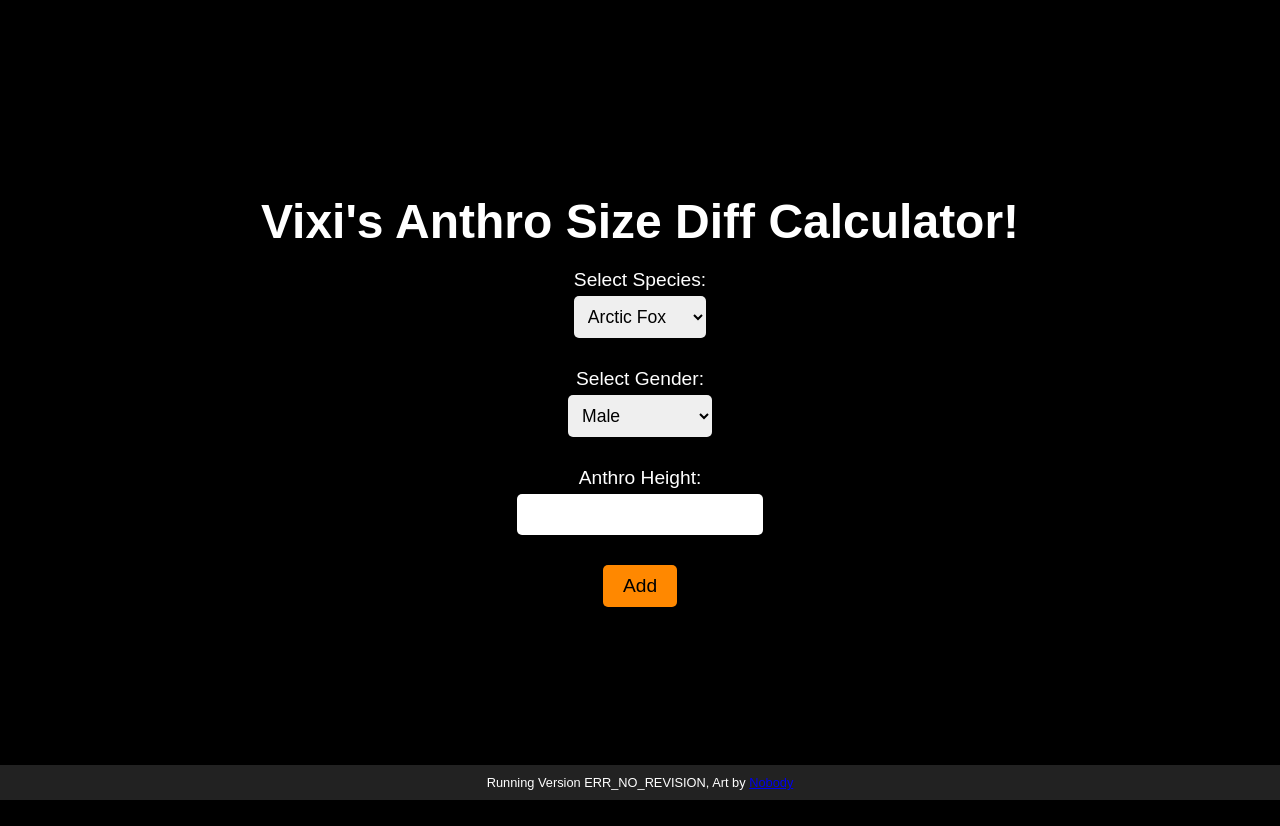
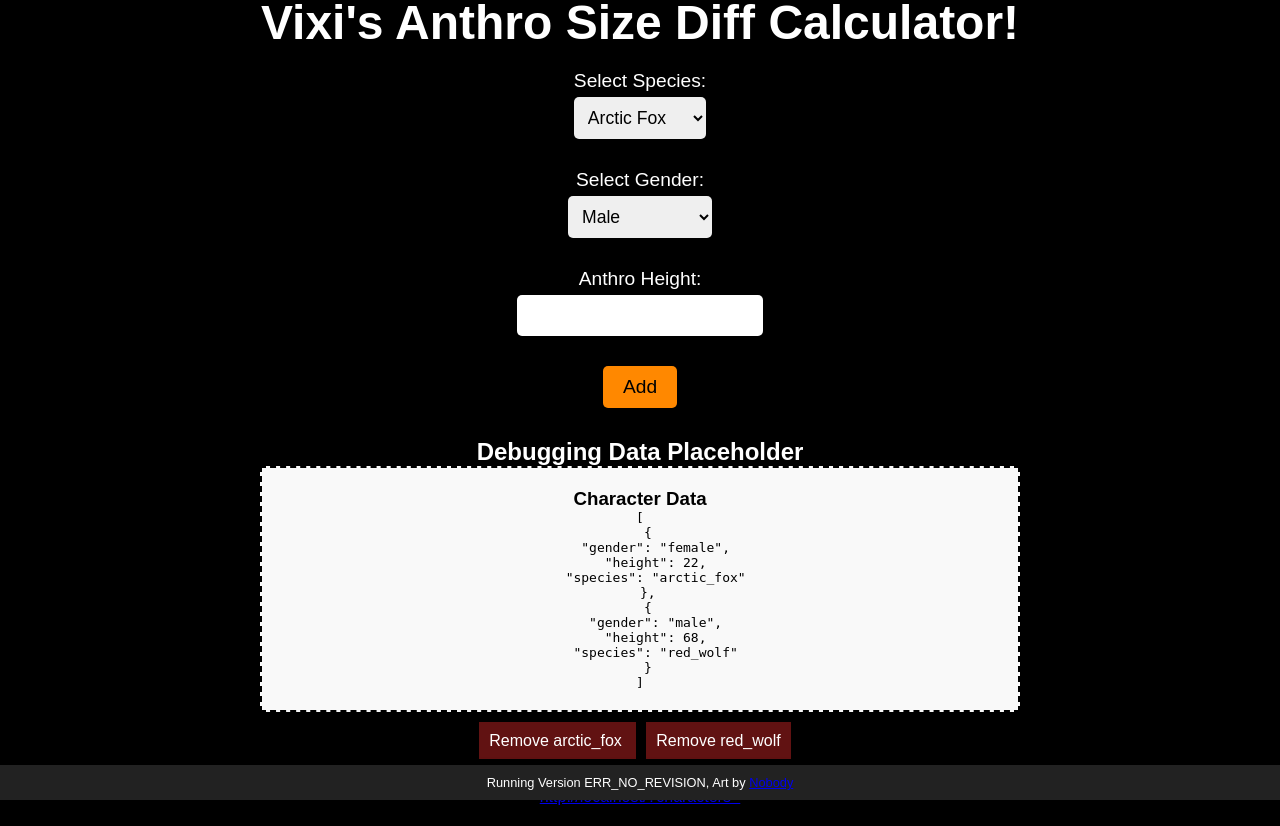
Before and after one commit to snowsune/size-diff, a Flask app: page /?characters= in a window 1280 px wide. Before the commit the page ends 800 px from the top, so only its background shows below. Run offline with Flask 3, Linux system fonts and the light colour scheme.

Commit message:
remove buttons

```diff
--- a/app/__init__.py
+++ b/app/__init__.py
@@ -13,6 +13,7 @@
     extract_characters,
     filter_valid_characters,
     generate_characters_query_string,
+    remove_character_from_query,
 )
 
 app = Flask(__name__)
@@ -65,6 +66,13 @@
     characters = request.args.get("characters", "")
     characters_list = extract_characters(characters)
 
+    # Insert the default values here!
+    if len(characters_list) == 0:
+        characters_list = [
+            {"species": "arctic_fox", "gender": "female", "height": 22},
+            {"species": "red_wolf", "gender": "male", "height": 68},
+        ]
+
     logging.debug(characters_list)
 
     if request.method == "POST":
@@ -94,6 +102,19 @@
     )
 
 
+@app.route("/remove/<int:index>", methods=["GET"])
+def remove_character(index):
+    # Extract characters from query string
+    characters = request.args.get("characters", "")
+    characters_list = extract_characters(characters)
+
+    # Remove the character at the specified index
+    updated_query = remove_character_from_query(characters_list, index)
+
+    # Redirect to the updated URL with the character removed
+    return redirect(f"/?characters={updated_query}")
+
+
 # For WSGI
 def create_app():
     return app
--- a/app/templates/index.html
+++ b/app/templates/index.html
@@ -56,7 +56,17 @@
                 style="border: 2px dashed #000000; padding: 20px; text-align: center; background-color: #f9f9f9; color: #000000;">
                 <h3>Character Data</h3>
                 <pre>{{ characters_list | tojson(indent=2) }}</pre>
-                <!-- Display the character list as JSON-like format -->
+            </div>
+
+            <!-- Remove Buttons -->
+            <div class="remove-buttons" style="margin-top: 20px; margin-bottom: 20px;">
+                {% for char in characters_list %}
+                <a href="{{ url_for('remove_character', index=loop.index0, characters=request.args.get('characters')) }}"
+                    class="remove-btn"
+                    style="margin-right: 10px; padding: 10px; background-color: #611212; color: #fff; text-decoration: none;">
+                    Remove {{ char["species"] }} <!-- Eventually do char["name"] -->
+                </a>
+                {% endfor %}
             </div>
         </div>
 
--- a/app/utils/parse_data.py
+++ b/app/utils/parse_data.py
@@ -24,6 +24,19 @@
                 logging.warn(f"Caught error {e} when parsing.")
                 continue  # Gracefully handle incorrect formats
     return characters_list
+
+
+def remove_character_from_query(characters_list, index_to_remove):
+    """
+    Remove the character at the given index from the characters list.
+    """
+
+    if 0 <= index_to_remove < len(characters_list):
+        # Remove the character at the specified index
+        del characters_list[index_to_remove]
+
+    # Generate the new query string
+    return generate_characters_query_string(characters_list)
 
 
 def filter_valid_characters(characters_list):
```
Also changed, not shown: app/templates/preview.html (deleted, +0 -33 lines).
